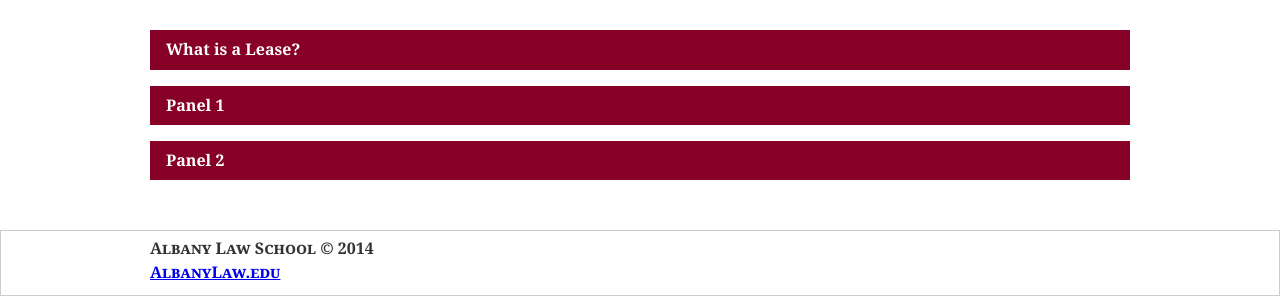
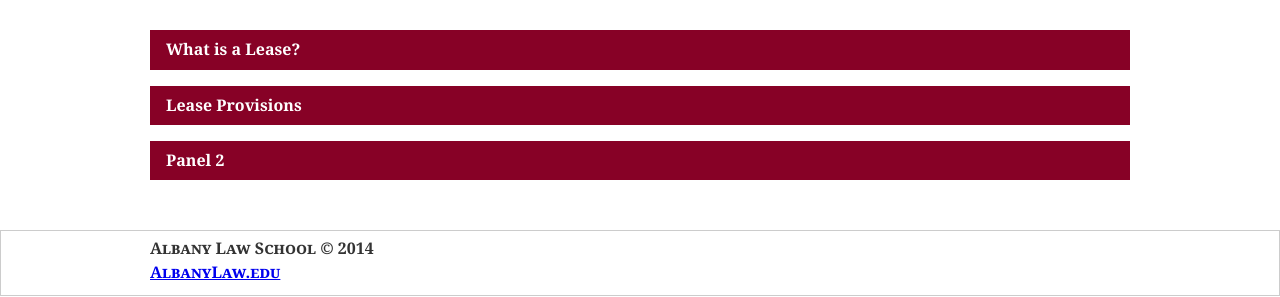
Before and after one commit to iinf362/team5, a Jekyll site: the page built from leases.html, in a window 1280 px wide. Shown: the part 208-505 px from the top of the page. Built offline with Jekyll 4.4.1, drawn with Linux system fonts in a browser that asks for light colours; nearby versions of some CDN libraries; library files that are not in the unit come from our copies.

Commit message:
Added content

```diff
--- a/leases.html
+++ b/leases.html
@@ -11,8 +11,8 @@ title: Leases
       <div class="panel-content" id="panelC1"><p>A lease is a contract between a landlord and a tenant or tenants that contains the terms and conditions of the rental agreement between them. The terms and conditions in a lease are the rules that the landlord and tenant or tenants agree to follow.</p><p>A lease cannot be changed while it is in effect unless both parties agree to the change. Leases for apartments which are "unregulated" may be oral or written, meaning they can be reached by the parties by oral promise, or the parties can agree to the terms of the lease in writing. To avoid disputes regarding the terms and conditions of the lease agreement, the parties may wish to enter into a written agreement. A party must sign the lease in order to be bound by its terms. While oral leases are permitted in unregulated apartments, an oral agreement to rent an apartment for more than one year is unenforceable.</p></div>
     </div>
     <div class="panel">
-      <div class="panel-title" id="panel2">Panel 1</div>
-      <div class="panel-content" id="panelC2">Lorem ipsum dolor sit amet, consectetur adipisicing elit. Quaerat vitae quos maxime illo minima repudiandae libero obcaecati voluptate aliquid quas. Adipisci, pariatur! Excepturi quos, itaque quod ad repellendus iste minima.</div>
+      <div class="panel-title" id="panel2">Lease Provisions</div>
+      <div class="panel-content" id="panelC2"><p>Leases must use words with common and everyday meanings. Sections of leases must be appropriately titled and the print must be large enough to be read easily. General Obligations Law § 5-702; NY C.P.L.R. § 4544</p><p>If a lease states that the landlord may recover attorney's fees and costs incurred if a lawsuit arises, a tenant automatically has a right to recover those fees as well. Real Property Law § 234.</p><p>If the court finds a lease or any lease clause to have been extremely unjust or overwhelmingly one sided in favor of the landlord at the time it was made, the court may refuse to enforce the lease or the clause in question. Real Property Law § 235-c.</p></div>
     </div>
     <div class="panel">
       <div class="panel-title" id="panel3">Panel 2</div>
```
